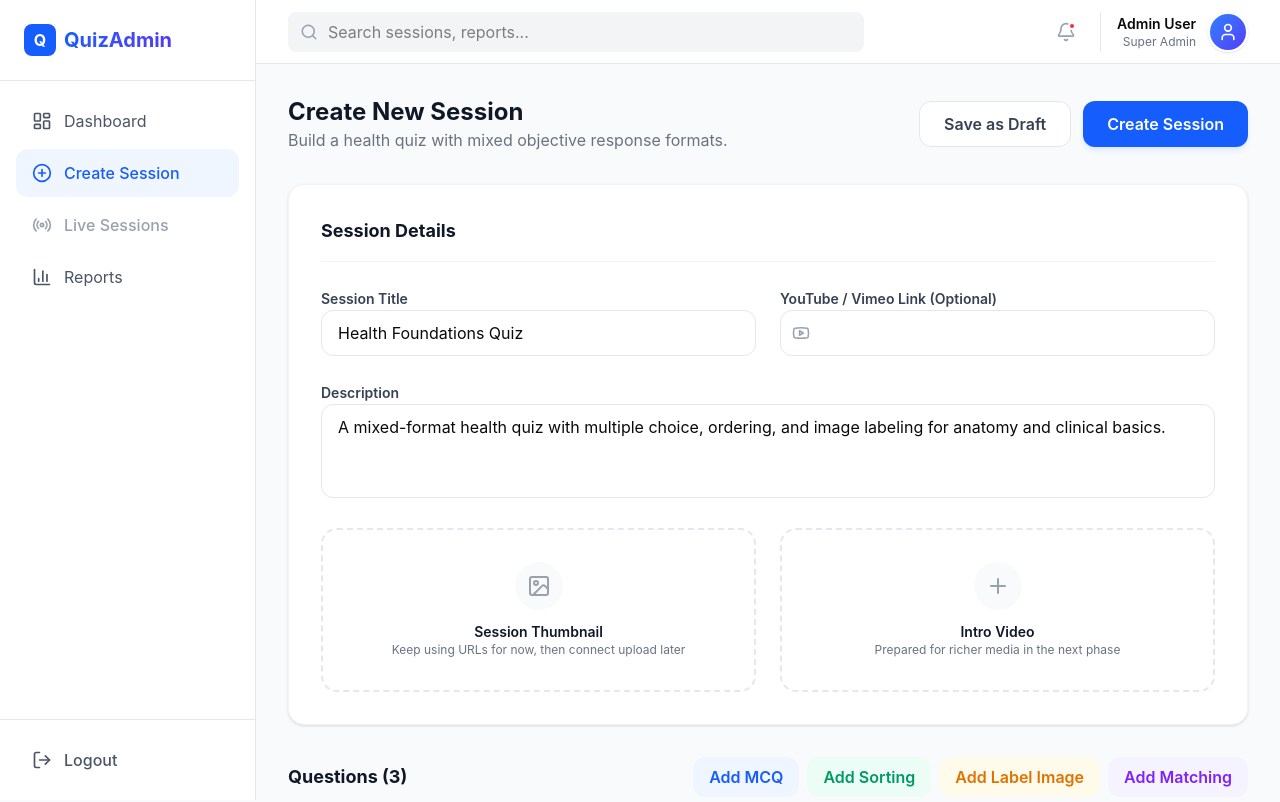
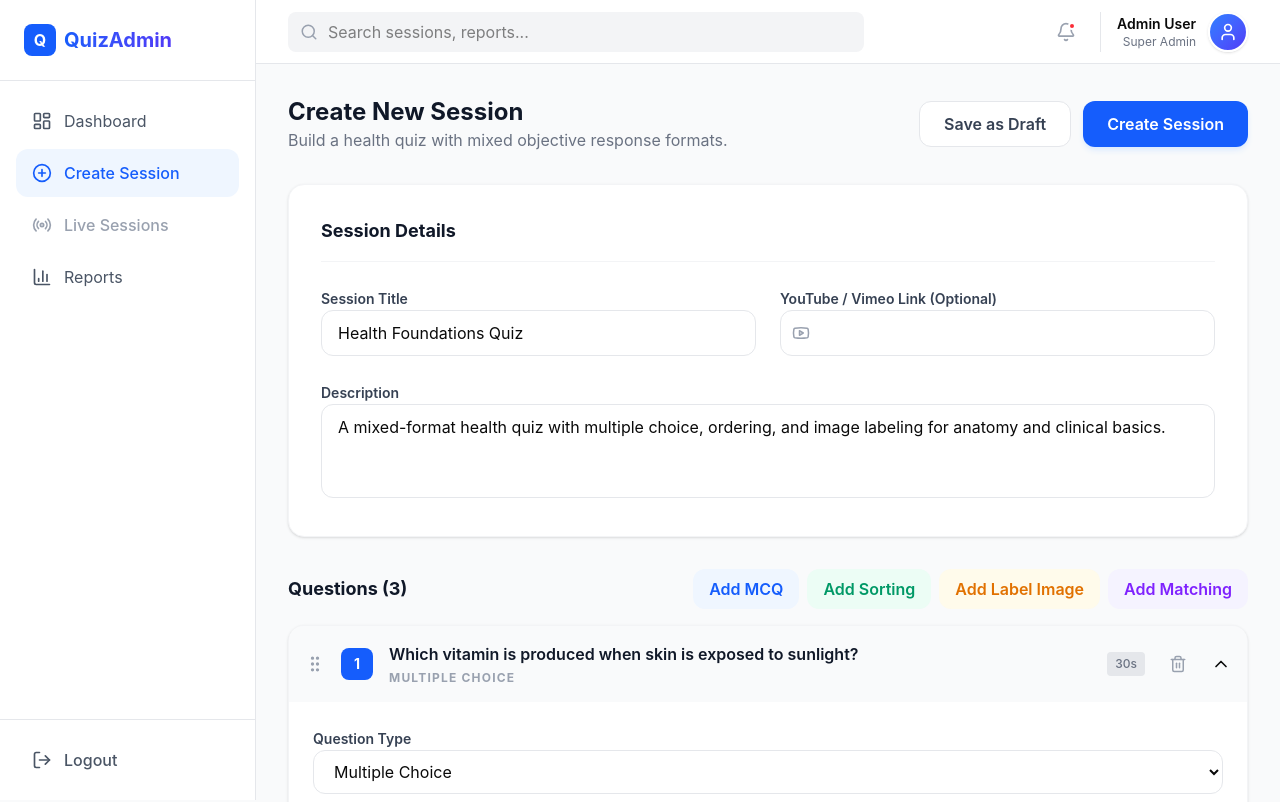
Before and after one commit to kishoreR192224280/EUROPE-CONFERENCE, a React (Vite) app: page /admin/create-session in a window 1280 px wide. Shown: the top 802 px of the page. Built offline with nearby package versions, Linux system fonts and the light colour scheme.

Commit message:
feat: implement CreateSession admin page and student Question interface components

```diff
--- a/src/app/pages/admin/CreateSession.tsx
+++ b/src/app/pages/admin/CreateSession.tsx
@@ -1099,27 +1099,6 @@ export function CreateSession() {
               />
             </div>
           </div>
-
-          <div className="grid grid-cols-1 gap-6 md:grid-cols-2">
-            <div className="group flex cursor-pointer flex-col items-center justify-center gap-3 rounded-2xl border-2 border-dashed border-gray-200 p-8 transition-colors hover:border-blue-400">
-              <div className="flex h-12 w-12 items-center justify-center rounded-full bg-gray-50 text-gray-400 transition-colors group-hover:bg-blue-50 group-hover:text-blue-500">
-                <ImageIcon size={24} />
-              </div>
-              <div className="text-center">
-                <p className="text-sm font-semibold text-gray-900">Session Thumbnail</p>
-                <p className="text-xs text-gray-500">Keep using URLs for now, then connect upload later</p>
-              </div>
-            </div>
-            <div className="group flex cursor-pointer flex-col items-center justify-center gap-3 rounded-2xl border-2 border-dashed border-gray-200 p-8 transition-colors hover:border-blue-400">
-              <div className="flex h-12 w-12 items-center justify-center rounded-full bg-gray-50 text-gray-400 transition-colors group-hover:bg-blue-50 group-hover:text-blue-500">
-                <Plus size={24} />
-              </div>
-              <div className="text-center">
-                <p className="text-sm font-semibold text-gray-900">Intro Video</p>
-                <p className="text-xs text-gray-500">Prepared for richer media in the next phase</p>
-              </div>
-            </div>
-          </div>
         </section>
 
         <div className="space-y-4">
--- a/src/app/pages/student/Question.tsx
+++ b/src/app/pages/student/Question.tsx
@@ -681,9 +681,13 @@ export function StudentQuestion() {
   };
 
   const showRevealResult = hasSubmitted && hasAnswerReveal;
+  // timedOutWithoutAnswer covers the settled case (auto-submit resolved and recorded timeout).
   const timedOutWithoutAnswer = hasRecordedTimeout && !hasSubmitted;
+  // isTimedOut also covers the transient window where isFinished is true (timer hit 0)
+  // but the async auto-submit hasn't resolved yet — ensures "Time's Up" shows immediately.
+  const isTimedOut = timedOutWithoutAnswer || (isFinished && !hasSubmitted && !hasRecordedTimeout && timeLeft === 0);
   const hasSubmittedAnswer = hasSubmitted || Boolean(currentQuestionResponse);
-  const waitingForReveal = hasSubmittedAnswer && !hasAnswerReveal && !timedOutWithoutAnswer;
+  const waitingForReveal = hasSubmittedAnswer && !hasAnswerReveal && !isTimedOut;
   const labelResultMap = currentQuestionResponse?.responseData?.labelResults ?? submittedAnswerResponse?.labelResults ?? {};
   const labelResultValues = Object.values(labelResultMap);
   const labelCorrectCount = labelResultValues.filter((result) => result.isCorrect).length;
@@ -1092,7 +1096,7 @@ export function StudentQuestion() {
       return "Your answer has been submitted. Wait for others to submit and for the host to reveal the result.";
     }
 
-    if (timedOutWithoutAnswer) {
+    if (isTimedOut) {
       if (currentQuestion.questionType === "multiple_choice" && selectedOption !== null) {
         return "You selected an option, but it was recorded as unanswered because Confirm Answer was not clicked in time.";
       }
@@ -1195,7 +1199,7 @@ export function StudentQuestion() {
               ? isCorrect
                 ? "bg-green-100 text-green-600 shadow-green-100"
                 : "bg-red-100 text-red-600 shadow-red-100"
-              : timedOutWithoutAnswer
+              : isTimedOut
                 ? "bg-amber-100 text-amber-600 shadow-amber-100"
                 : "bg-indigo-100 text-indigo-600 shadow-indigo-100"
               }`}>
@@ -1210,11 +1214,11 @@ export function StudentQuestion() {
               ? isCorrect
                 ? "text-green-600"
                 : "text-red-600"
-              : timedOutWithoutAnswer
+              : isTimedOut
                 ? "text-amber-600"
                 : "text-indigo-600"
               }`}>
-              {showRevealResult ? (isCorrect ? "Correct!" : "Keep Practicing") : timedOutWithoutAnswer ? "Time's Up" : "Answer Submitted"}
+              {showRevealResult ? (isCorrect ? "Correct!" : "Keep Practicing") : isTimedOut ? "Time's Up" : "Answer Submitted"}
             </h2>
             <p className="mb-6 text-xs sm:text-sm font-bold text-gray-500 leading-relaxed max-w-sm">{renderRevealMessage()}</p>
 
```
